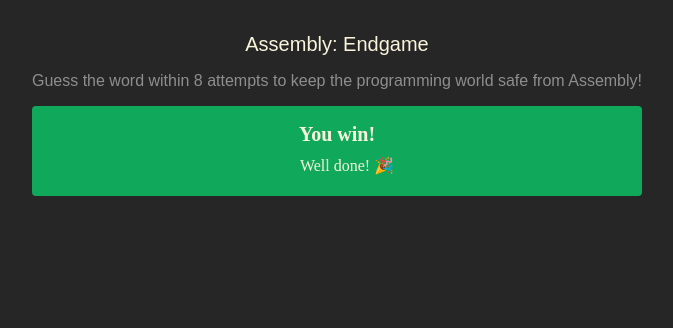
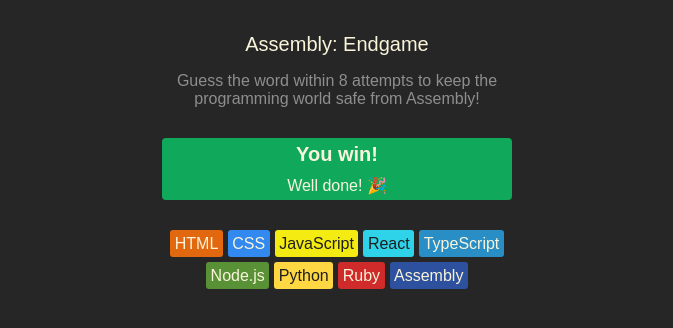
Before and after one commit to ReshmaJohnDev/Capstone, a React (Vite) app: page / in a window 1280 px wide. Shown: the top 328 px of the page, without its empty margins (303-976 px from the left). Built offline with nearby package versions, Linux system fonts and the light colour scheme.

Commit message:
added the language chip

```diff
--- a/src/App.jsx
+++ b/src/App.jsx
@@ -1,13 +1,15 @@
 import React from "react";
-
-/**
- * Goal: Build out the main parts of our app
- *
- * Challenge: Add a header with the game title
- * and description. Startin' out easy 🙂🚶‍➡️
- */
+import {languages }from "./languages"
 
 export default function AssemblyEndgame() {
+
+const languageElements = languages.map(chip => {
+        const style = {
+        backgroundColor :chip.backgroundColor,
+        color : chip.color
+        }
+    return(<span style = {style} className = "chip">{chip.name}</span>)
+    })
   return (
     <main>
       <header>
@@ -16,11 +18,14 @@
           Guess the word within 8 attempts to keep the programming world safe
           from Assembly!
         </p>
-        <div className="status">
-          <h1>You win!</h1>
-          <p>Well done! 🎉</p>
-        </div>
       </header>
+      <section className="game-status">
+        <h2>You win!</h2>
+        <p>Well done! 🎉</p>
+      </section>
+        <section className="language_chip">
+            {languageElements}
+      </section>
     </main>
   );
 }
--- /dev/null
+++ b/src/LanguageChip.jsx
@@ -0,0 +1,5 @@
+import React from "react";
+
+export default function LanguageChip() {
+  return <div>LanguageChip</div>;
+}
--- a/src/index.css
+++ b/src/index.css
@@ -27,33 +27,37 @@
 header > p {
   font-size: 0.875;
   color: #8e8e8e;
+  max-width: 350px;
 }
 
-.status {
+section.game-status {
   background: #10a95b;
-  font-family: Hanken Grotesk;
-  width: 352;
-  height: 59;
-  padding-top: 6px;
-  padding-bottom: 6px;
+  display: flex;
+  flex-direction: column;
+  align-items: center;
   border-radius: 4px;
-  line-height: 100%;
-  letter-spacing: 0%;
-  text-align: center;
-  font-weight: 500;
+  margin-block: 30px;
+  color: #f9f4da;
 }
 
-.status > h1,
-.status > p {
-  color: #f9f4da;
-  text-align: center;
+.language_chip {
+  display: flex;
+  flex-wrap: wrap;
+  gap: 5px;
+  justify-content: center;
+  max-width: 350px;
 }
 
-.status > h1 {
-  font-size: 20px;
+section.game-status > p {
+  margin: 5px;
 }
 
-.status > p {
-  font-size: 16px;
-  padding-left: 20px;
+section.game-status > h2 {
+  font-size: 1.25rem;
+  margin: 5px;
 }
+
+.chip {
+  border-radius: 3px;
+  padding: 4.5px;
+}
--- /dev/null
+++ b/src/languages.jsx
@@ -0,0 +1,47 @@
+export const languages = [
+    {
+        name: "HTML",
+        backgroundColor: "#E2680F",
+        color: "#F9F4DA",
+    },
+    {
+        name: "CSS",
+        backgroundColor: "#328AF1",
+        color: "#F9F4DA",
+    },
+    {
+        name: "JavaScript",
+        backgroundColor: "#F4EB13",
+        color: "#1E1E1E",
+    },
+    {
+        name: "React",
+        backgroundColor: "#2ED3E9",
+        color: "#1E1E1E",
+    },
+    {
+        name: "TypeScript",
+        backgroundColor: "#298EC6",
+        color: "#F9F4DA",
+    },
+    {
+        name: "Node.js",
+        backgroundColor: "#599137",
+        color: "#F9F4DA",
+    },
+    {
+        name: "Python",
+        backgroundColor: "#FFD742",
+        color: "#1E1E1E",
+    },
+    {
+        name: "Ruby",
+        backgroundColor: "#D02B2B",
+        color: "#F9F4DA",
+    },
+    {
+        name: "Assembly",
+        backgroundColor: "#2D519F",
+        color: "#F9F4DA",
+    },
+]
```
